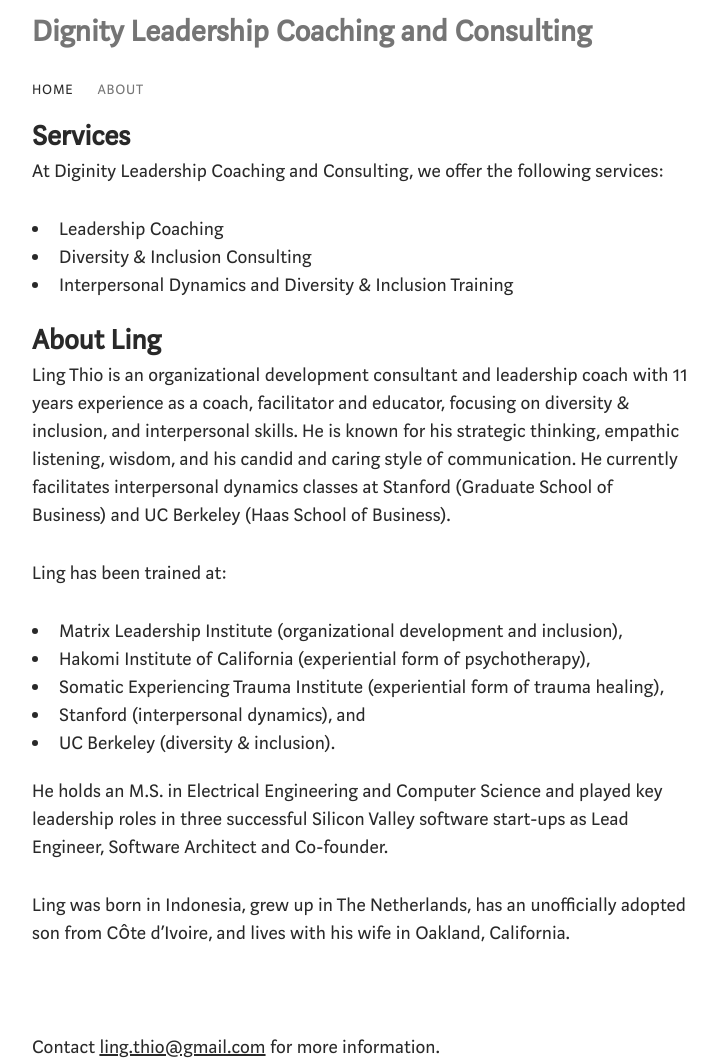
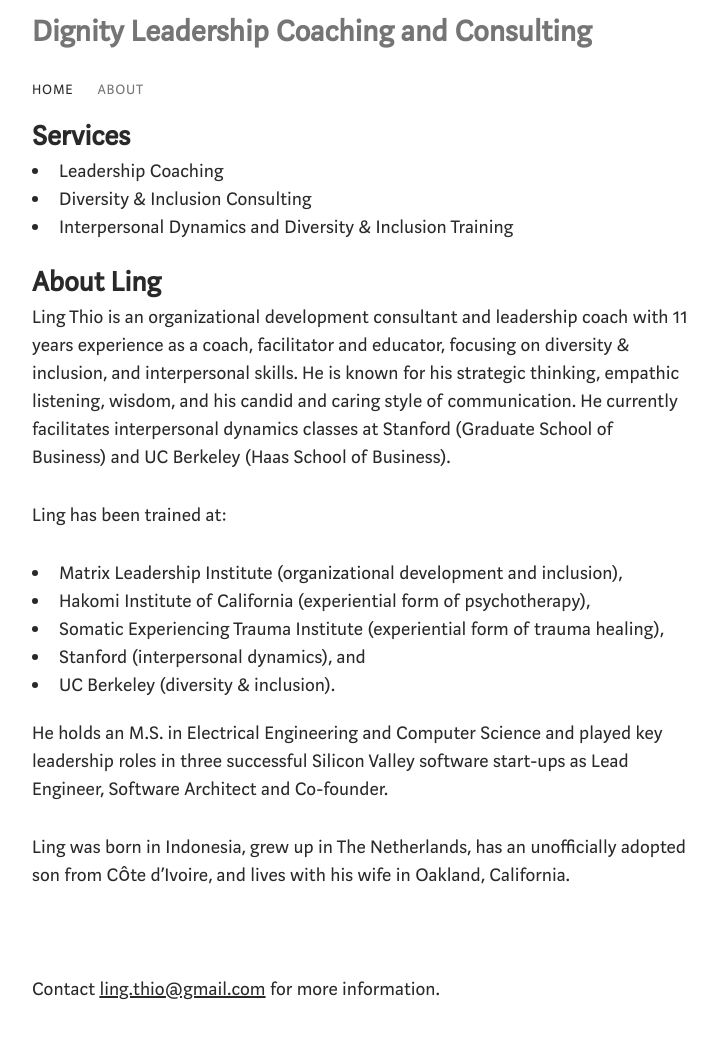
Before and after one commit to lingthio/dignitycoaching.com, a Jekyll site: the page built from docs/index.md, in a window 1280 px wide. Shown: the whole page, without its empty margins (92-809 px from the left). Built offline with Jekyll 4.4.1, drawn with Linux system fonts in a browser that asks for light colours; our own code applies the rules of GitHub Pages for plain Markdown files; after the commit the page ends 1015 px from its top, so only the background shows below that.

Commit message:
Update index.md

```diff
--- a/docs/index.md
+++ b/docs/index.md
@@ -1,6 +1,4 @@
 ## Services
-
-At Diginity Leadership Coaching and Consulting, we offer the following services:
 
 * Leadership Coaching
 * Diversity & Inclusion Consulting
```
